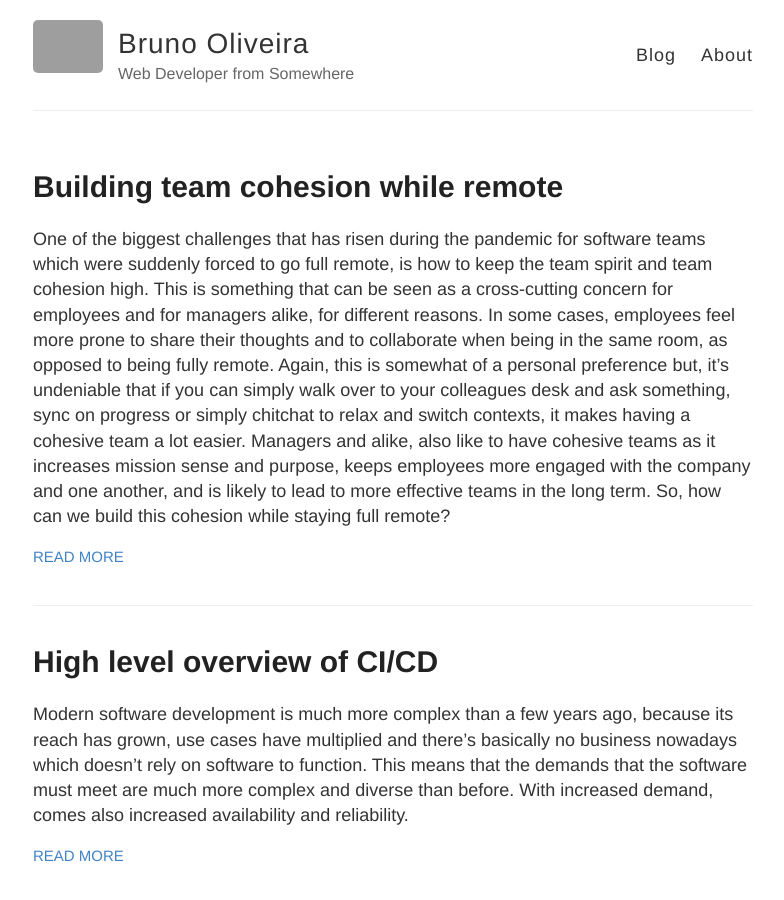
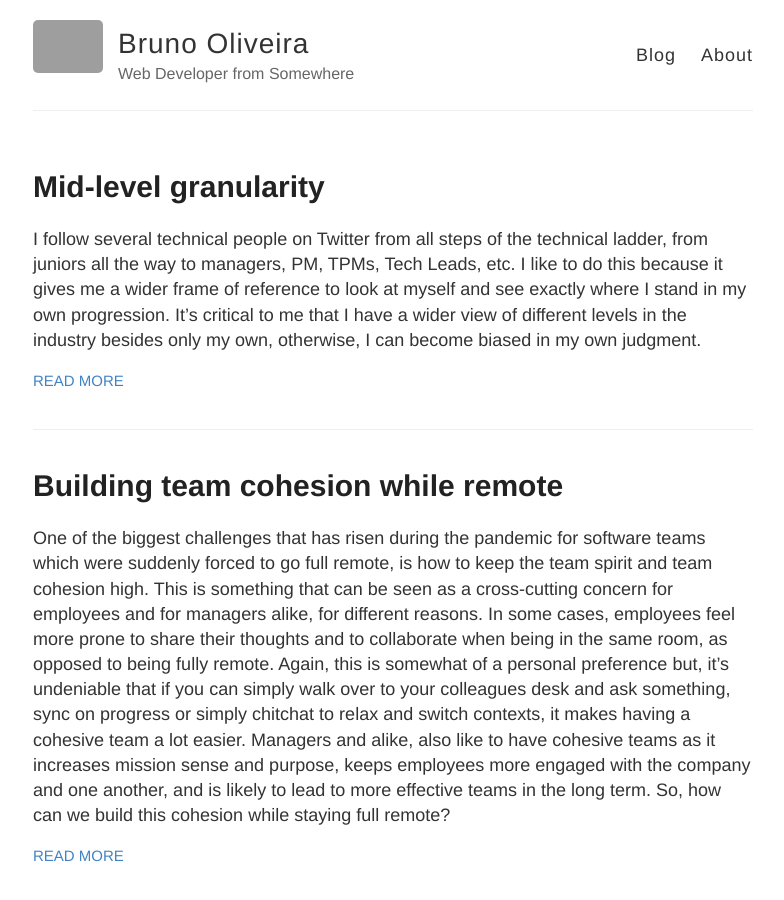
Before and after one commit to bruno-oliveira/techblog, a Jekyll site: the page built from index.html, in a window 1280 px wide and 900 px high. Shown: the whole window, without its empty margins (247-1031 px from the left). Built offline with Jekyll 4.4.1, drawn with Linux system fonts in a browser that asks for light colours; grey boxes are pictures that could not be loaded.

Commit message:
Update 2021-11-21-Mid-level-granularity.md

```diff
--- a/_posts/2021-11-21-Mid-level-granularity.md
+++ b/_posts/2021-11-21-Mid-level-granularity.md
@@ -1,7 +1,8 @@
 ---
-published: false
+layout: post
+title: Mid-level granularity
+published: true
 ---
-## A New Post
 
 I follow several technical people on Twitter from all steps of the technical ladder, from juniors all the way to managers, PM, TPMs, Tech Leads, etc. I like to do this because it gives me a wider frame of reference to look at myself and see exactly where I stand in my own progression. It's critical to me that I have a wider view of different levels in the industry besides only my own, otherwise, I can become biased in my own judgment.
 
```
